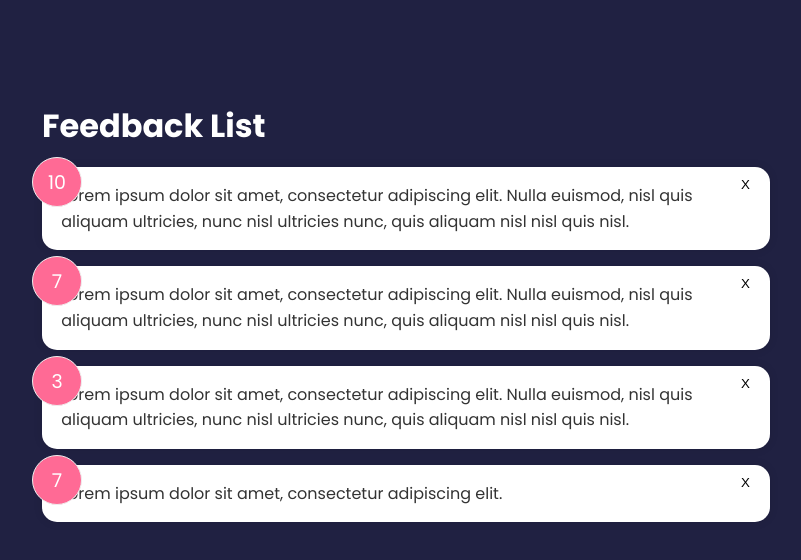
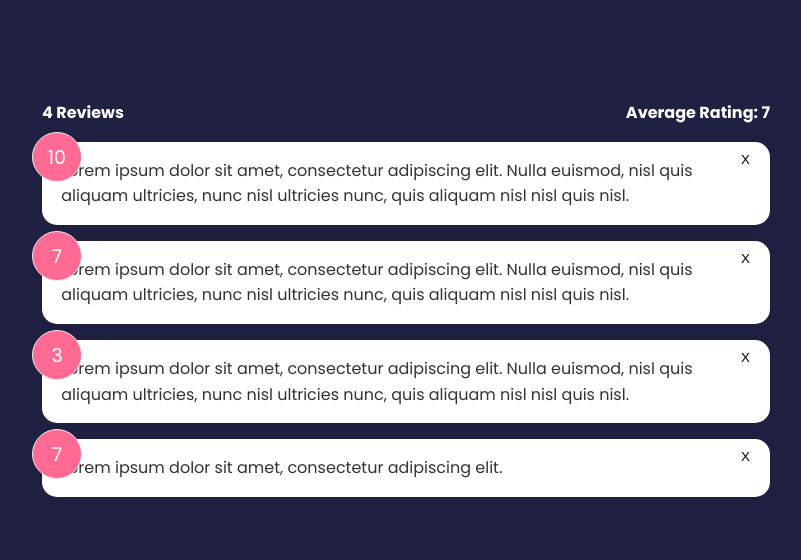
Before and after one commit to derrickmstrong/feedbackapp, a Svelte app: page / in a window 1280 px wide. Shown: the top 560 px of the page, without its empty margins (234-1035 px from the left). Built offline with nearby package versions, Linux system fonts and the light colour scheme.

Commit message:
Add FeedbackStats component

```diff
--- a/src/App.svelte
+++ b/src/App.svelte
@@ -1,5 +1,6 @@
 <script>
     import FeedbackList from "./components/FeedbackList.svelte";
+    import FeedbackStats from "./components/FeedbackStats.svelte";
 
 	let feedback = [
 		{
@@ -24,7 +25,15 @@
 		}
 	]
 
-	// create a function to delete feedback
+	// get count of feedback
+	$: count = feedback.length;
+
+	// get the average rating ofr feedback
+	$: average = count > 0 ? Math.round(feedback.reduce((total, item) => {
+		return total + item.rating;
+	}, 0) / count) : 0;
+
+	// delete feedback
 	const deleteFeedback = (e) => {
 		console.log(e);
 		const itemId = e.detail;
@@ -34,6 +43,7 @@
 </script>
 
 <main class="container">
+	<FeedbackStats {count} {average} />
 	<FeedbackList feedback={feedback} on:delete={deleteFeedback} />
 </main>
 
--- a/src/components/FeedbackList.svelte
+++ b/src/components/FeedbackList.svelte
@@ -5,7 +5,6 @@
 console.log(feedback);
 </script>
 
-<h1>Feedback List</h1>
 <ul>
     {#each feedback as { id, rating, text } (id)}
         <FeedbackItem {id} {rating} {text} on:delete />
--- /dev/null
+++ b/src/components/FeedbackStats.svelte
@@ -0,0 +1,16 @@
+<script>
+    export let count;
+    export let average;
+</script>
+
+<div class="feedback-stats">
+    <h4>{count} Reviews</h4>
+    <h4>Average Rating: {average}</h4>
+</div>
+
+<style>
+    .feedback-stats {
+        display: flex;
+        justify-content: space-between;
+    }
+</style>
```
